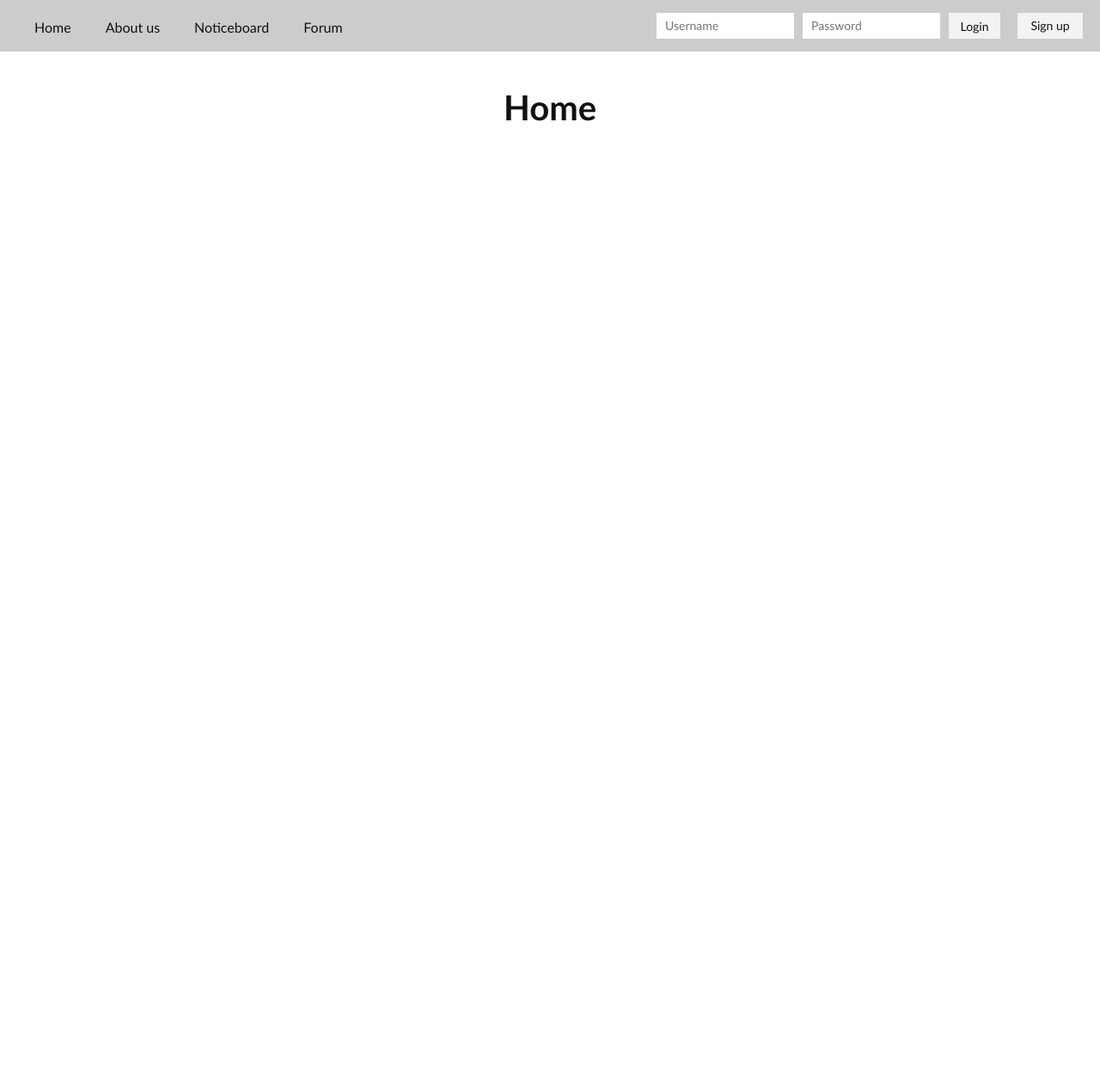
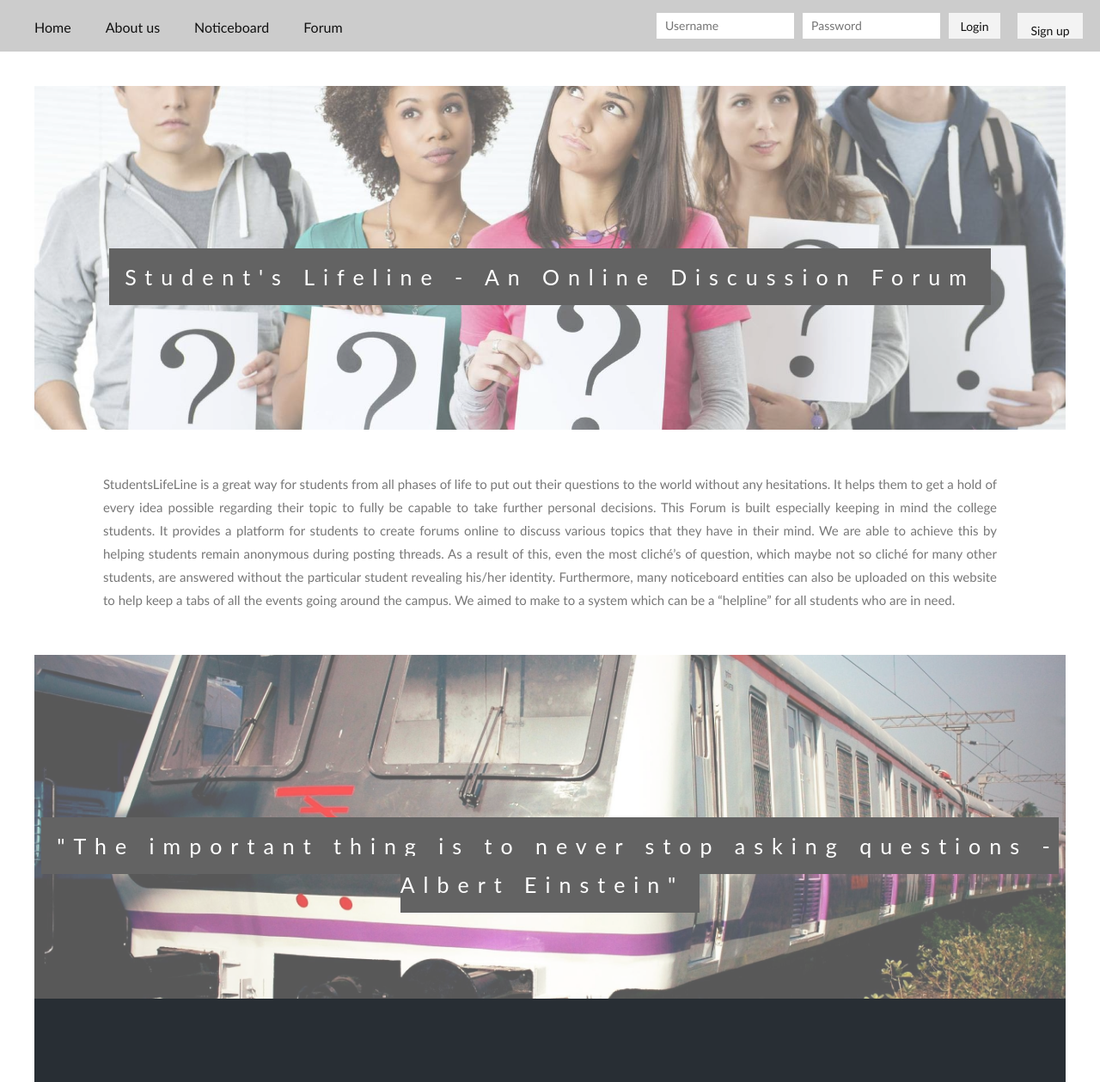
Before and after one commit to git-ankit/StudentsLifeLine, a PHP site: page /index.php in a window 1280 px wide. Shown: the top 1259 px of the page at 86% size. Before the commit the page ends 141 px from the top, so only its background shows below. Run offline with PHP 8.4, Linux system fonts and the light colour scheme.

Commit message:
noticeboard admin priveleges and homepage

```diff
--- a/index.php
+++ b/index.php
@@ -5,13 +5,123 @@
 
 <section class="main-container">
 	<div class="main-wrapper">
-		<h2>Home</h2>
+
 		<?php
-			if(isset($_SESSION['logged_in']) && $_SESSION['logged_in'] == true) {
+			if(true) {
 				?>
-				<h2 style="color: Red">Welcome to StudentsLifeLine</h2>
-				</br>
-				<center><img src="includes/aura.jpg" width="300px" height="212.2px"></center>
+<!DOCTYPE html>
+<html>
+<head>
+<style>
+body, html {
+  height: 100%;
+  margin: 0;
+  font: 400 15px/1.8 "Lato", sans-serif;
+  color: #777;
+}
+
+.bgimg-1, .bgimg-2, .bgimg-3 {
+  position: relative;
+  opacity: 0.65;
+  background-attachment: fixed;
+  background-position: center;
+  background-repeat: no-repeat;
+  background-size: cover;
+
+}
+.bgimg-1 {
+  background-image: url("Uploads/src_pics/pic1.jpg");
+  min-height: 400px;
+}
+
+.bgimg-2 {
+  background-image: url("Uploads/src_pics/pic2.jpg");
+  min-height: 400px;
+}
+
+.bgimg-3 {
+  background-image: url("Uploads/src_pics/pic3.jpg");
+  min-height: 400px;
+}
+
+.caption {
+  position: absolute;
+  left: 0;
+  top: 50%;
+  width: 100%;
+  text-align: center;
+  color: #000;
+}
+
+.caption span.border {
+  background-color: #111;
+  color: #fff;
+  padding: 18px;
+  font-size: 25px;
+  letter-spacing: 10px;
+}
+
+h3 {
+  letter-spacing: 5px;
+  text-transform: uppercase;
+  font: 20px "Lato", sans-serif;
+  color: #111;
+}
+
+/* Turn off parallax scrolling for tablets and phones */
+@media only screen and (max-device-width: 1024px) {
+    .bgimg-1, .bgimg-2, .bgimg-3 {
+        background-attachment: scroll;
+    }
+}
+</style>
+</head>
+<body>
+
+<div class="bgimg-1">
+  <div class="caption">
+    <span class="border">Student's Lifeline - An Online Discussion Forum</span>
+  </div>
+</div>
+
+<div style="color: #777;background-color:white;text-align:center;padding:50px 80px;text-align: justify;">
+
+  <p>StudentsLifeLine is a great way for students from all phases of life to put out their questions to the world without any hesitations. It helps them to get a hold of every idea possible regarding their topic to fully be capable to take further personal decisions.
+
+This Forum is built especially keeping in mind the college students. It provides a platform for students to create forums online to discuss various topics that they have in their mind. We are able to achieve this by helping students remain anonymous during posting threads. As a result of this, even the most cliché’s of question, which maybe not so cliché for many other students, are answered without the particular student revealing his/her identity. Furthermore, many noticeboard entities can also be uploaded on this website to help keep a tabs of all the events going around the campus. We aimed to make to a system which can be a “helpline” for all students who are in need.
+</p>
+</div>
+
+<div class="bgimg-2">
+  <div class="caption">
+    <span class="border">"The important thing is to never stop asking questions - Albert Einstein"</span>
+  </div>
+</div>
+
+<div style="position:relative;">
+  <div style="color:#ddd;background-color:#282E34;text-align:center;padding:50px 80px;text-align: justify;">
+  </div>
+</div>
+
+<div class="bgimg-3">
+  <div class="caption">
+    <span class="border" >"A wise man can learn more from a foolish question than a fool can learn from a wise answer. - Bruce Lee"</span>
+  </div>
+</div>
+
+<div style="position:relative;">
+  <div style="color:#ddd;background-color:#282E34;text-align:center;padding:50px 80px;text-align: justify;">
+  </div>
+</div>
+
+<div class="bgimg-1">
+  <div class="caption">
+    <span class="border">"Stop finding quotes against a semi transparent image." - The Web Developer who is writing this thing ;)</span>
+  </div>
+</div>
+
+</body>
+</html>
 				<?php
 							}
 
```
Also changed, not shown: noticeboard/noticeb.php (+10 -0 lines), Uploads/files/client.png (added), Uploads/src_pics/pic1.jpg (added), Uploads/src_pics/pic2.jpg (added), 1 other file.
